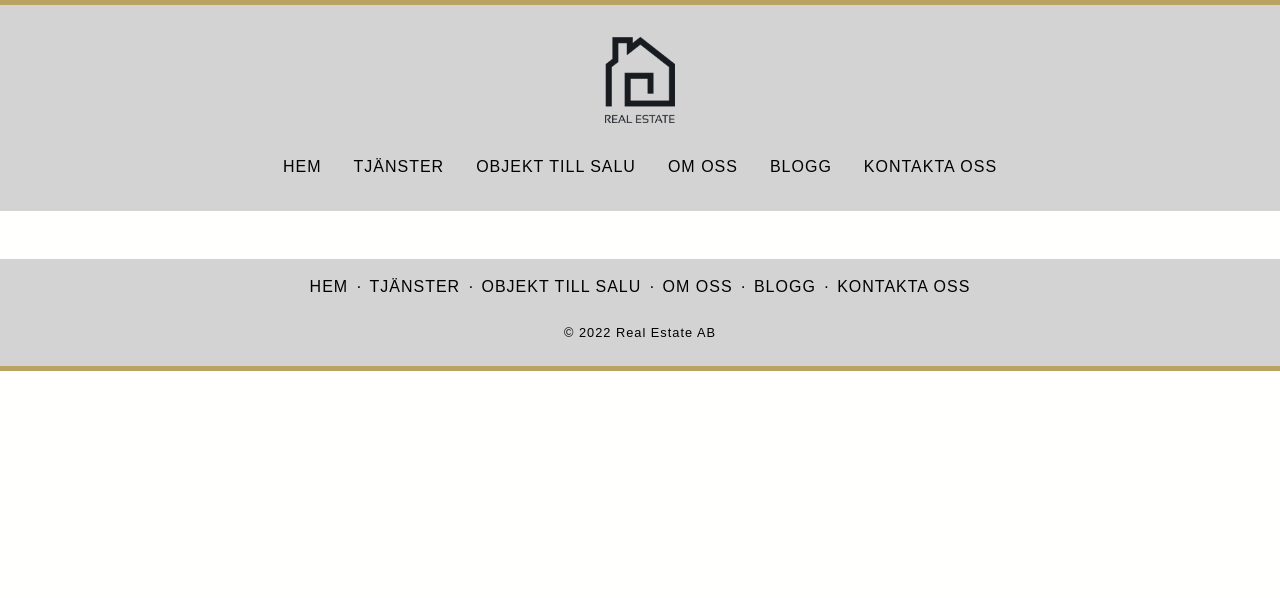
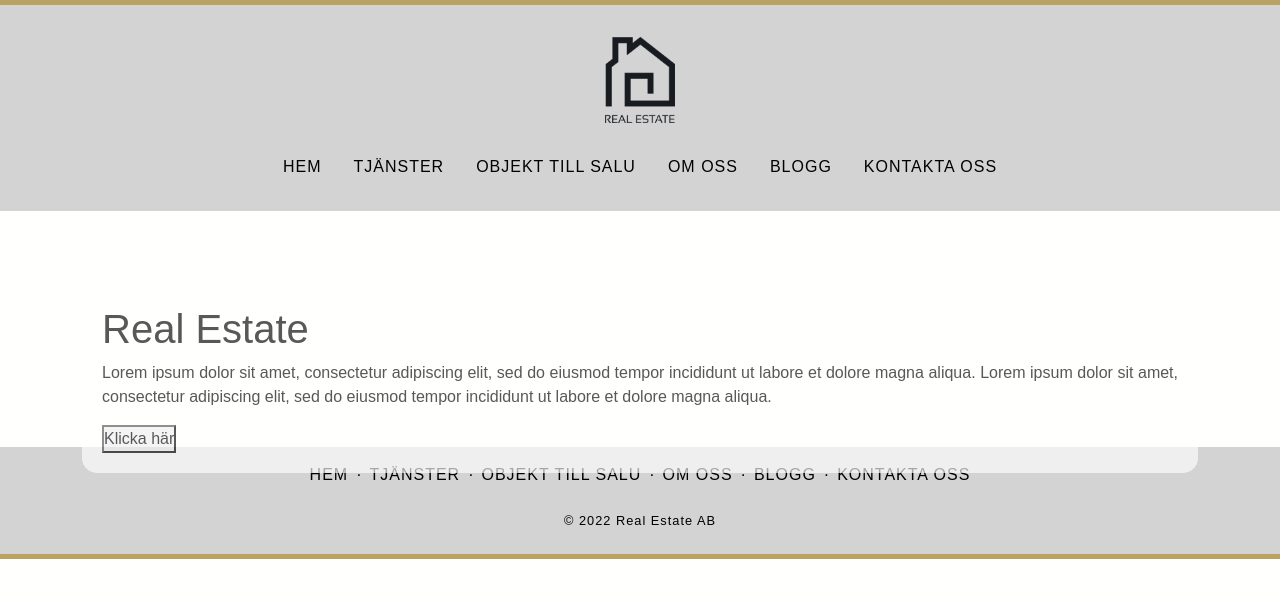
Before and after one commit to jan-beszterda/RealEstate, a React (Create React App) app: page / in a window 1280 px wide. Shown: the top 598 px of the page. Built offline with nearby package versions, Linux system fonts and the light colour scheme.

Commit message:
create-homepage

```diff
--- a/src/App.js
+++ b/src/App.js
@@ -3,6 +3,7 @@ import { useState, useEffect } from "react";
 import { v4 as uuidv4 } from "uuid";
 import { BrowserRouter, Routes, Route } from "react-router-dom";
 
+import Homepage from "./components/Homepage";
 import ObjectPage from "./components/ObjectPage";
 import ObjectsForSale from "./components/ObjectsForSale";
 import Header from "./components/Header";
@@ -31,6 +32,7 @@ function App() {
       <Header />
       <main id="main" className="container-fluid main py-4">
         <Routes>
+        <Route exact path="/" element={<Homepage />} />
           <Route path="/services" element={<Services />} />
           <Route
             path="/forsale"
--- /dev/null
+++ b/src/components/Homepage.jsx
@@ -0,0 +1,56 @@
+import React, {useState, useEffect} from "react";
+
+import Section from "./Section";
+
+import Button from "./Button";
+
+
+
+
+const Homepage = () => {
+
+    useEffect (() => {
+
+        document.getElementById("main").classList.toggle("main-image");
+
+        } )
+
+    return (
+
+
+
+        <div className="container">
+
+
+
+        <Section className="section-home">
+
+        <h1>Real Estate</h1>
+
+        <p>Lorem ipsum dolor sit amet, consectetur adipiscing elit,
+
+        sed do eiusmod tempor incididunt ut labore et dolore magna aliqua.
+
+        Lorem ipsum dolor sit amet, consectetur adipiscing elit,
+
+        sed do eiusmod tempor incididunt ut labore et dolore magna aliqua.  </p>
+
+        <Button>Klicka här</Button>
+
+        </Section>
+
+
+
+        </div>
+
+
+
+
+    );
+
+};
+
+
+
+
+export default Homepage;
--- a/src/index.css
+++ b/src/index.css
@@ -53,7 +53,8 @@ header {
   position: relative;
   top: 50px;
   border-radius: 15px;
-  background: pink;
+  background: #ffffff;
+  opacity: 65%;
   margin: auto;
   padding: 20px;
   text-align: justify;
@@ -319,9 +320,17 @@ footer > div > p {
   height: auto;
 }
 
-/*.home-image {
- background-image: url(/public/images/apartment.jpg);
-  }*/
+.main {
+  background-color: #fffffe !important;
+}
+
+.main-image {
+  background: url("../public/images/flat-interrior.jpg") no-repeat scroll center center !important;
+  height: 500px;
+  background-size: cover;
+  position: relative;
+}
+
 
 @media only screen and (max-width: 767px) {
   #nav-container {
```
Also changed, not shown: 1 other file (tests, documents, lock files or other folders).
